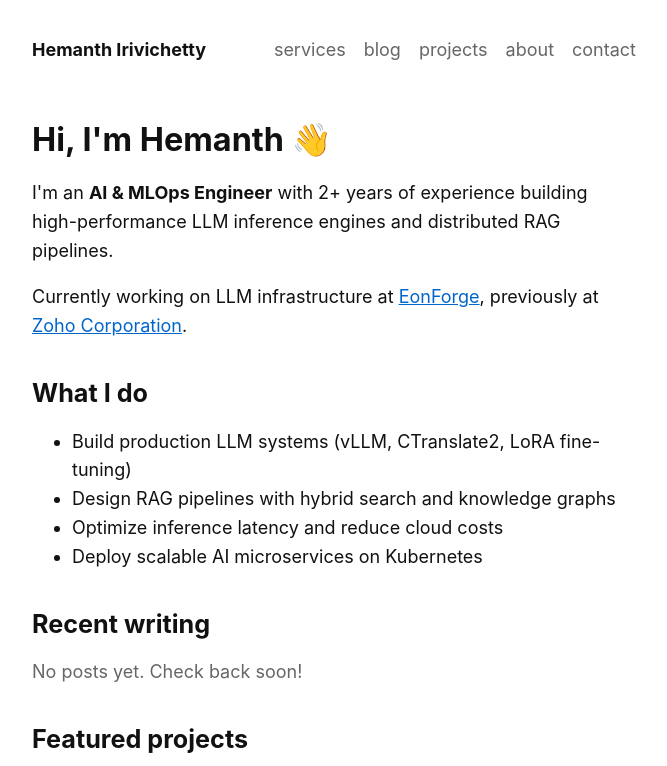
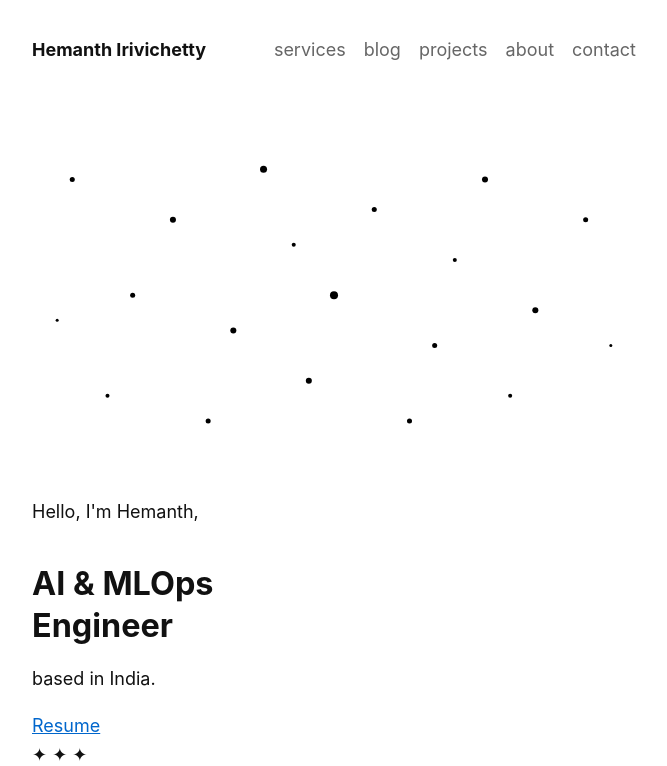
Before and after one commit to Hemanth-stack/portfolio-minimal, a FastAPI app: page / in a window 1280 px wide. Shown: the top 766 px of the page, without its empty margins (306-973 px from the left). Run offline with FastAPI, Linux system fonts and the light colour scheme; data comes from the database, SQL or seed files in the repository; data that the repository does not hold is empty; some libraries are stand-ins or nearby versions.

Commit message:
fix: show hero section content to all visitors, not just admins

```diff
--- a/app/templates/index.html
+++ b/app/templates/index.html
@@ -5,6 +5,90 @@
 
 {% block content %}
 {# Hero Section #}
+<section class="hero">
+    {# Neural Network SVG Background #}
+    <svg class="nn-bg" aria-hidden="true" role="presentation" viewBox="0 0 1200 700" preserveAspectRatio="xMidYMid slice">
+        {# Connection lines #}
+        <line class="nn-line nn-line-1" x1="80" y1="120" x2="280" y2="200"/>
+        <line class="nn-line nn-line-2" x1="280" y1="200" x2="460" y2="100"/>
+        <line class="nn-line nn-line-3" x1="460" y1="100" x2="680" y2="180"/>
+        <line class="nn-line nn-line-4" x1="680" y1="180" x2="900" y2="120"/>
+        <line class="nn-line nn-line-1" x1="900" y1="120" x2="1100" y2="200"/>
+        <line class="nn-line nn-line-3" x1="80" y1="120" x2="200" y2="350"/>
+        <line class="nn-line nn-line-2" x1="200" y1="350" x2="400" y2="420"/>
+        <line class="nn-line nn-line-1" x1="400" y1="420" x2="600" y2="350"/>
+        <line class="nn-line nn-line-3" x1="600" y1="350" x2="800" y2="450"/>
+        <line class="nn-line nn-line-2" x1="800" y1="450" x2="1000" y2="380"/>
+        <line class="nn-line nn-line-1" x1="1000" y1="380" x2="1100" y2="200"/>
+        <line class="nn-line nn-line-3" x1="150" y1="550" x2="350" y2="600"/>
+        <line class="nn-line nn-line-2" x1="350" y1="600" x2="550" y2="520"/>
+        <line class="nn-line nn-line-1" x1="550" y1="520" x2="750" y2="600"/>
+        <line class="nn-line nn-line-3" x1="750" y1="600" x2="950" y2="550"/>
+        <line class="nn-line nn-line-2" x1="280" y1="200" x2="200" y2="350"/>
+        <line class="nn-line nn-line-1" x1="460" y1="100" x2="400" y2="420"/>
+        <line class="nn-line nn-line-3" x1="680" y1="180" x2="600" y2="350"/>
+        <line class="nn-line nn-line-2" x1="900" y1="120" x2="1000" y2="380"/>
+        <line class="nn-line nn-line-1" x1="200" y1="350" x2="350" y2="600"/>
+        <line class="nn-line nn-line-3" x1="400" y1="420" x2="550" y2="520"/>
+        <line class="nn-line nn-line-2" x1="600" y1="350" x2="750" y2="600"/>
+        <line class="nn-line nn-line-1" x1="800" y1="450" x2="950" y2="550"/>
+        <line class="nn-line nn-line-3" x1="680" y1="180" x2="800" y2="450"/>
+        <line class="nn-line nn-line-2" x1="460" y1="100" x2="550" y2="520"/>
+        <line class="nn-line nn-line-1" x1="280" y1="200" x2="400" y2="420"/>
+        <line class="nn-line nn-line-3" x1="1100" y1="200" x2="950" y2="550"/>
+        <line class="nn-line nn-line-2" x1="80" y1="120" x2="150" y2="550"/>
+
+        {# Nodes — Layer 1 (top) #}
+        <circle class="nn-node nn-float-1" cx="80" cy="120" r="5"/>
+        <circle class="nn-node nn-float-2" cx="280" cy="200" r="6"/>
+        <circle class="nn-node nn-accent nn-float-3" cx="460" cy="100" r="7"/>
+        <circle class="nn-node nn-float-1" cx="680" cy="180" r="5"/>
+        <circle class="nn-node nn-float-2" cx="900" cy="120" r="6"/>
+        <circle class="nn-node nn-float-3" cx="1100" cy="200" r="5"/>
+
+        {# Nodes — Layer 2 (middle) #}
+        <circle class="nn-node nn-float-2 nn-hide-mobile" cx="200" cy="350" r="5"/>
+        <circle class="nn-node nn-float-3" cx="400" cy="420" r="6"/>
+        <circle class="nn-node nn-accent nn-float-1" cx="600" cy="350" r="8"/>
+        <circle class="nn-node nn-float-2" cx="800" cy="450" r="5"/>
+        <circle class="nn-node nn-float-3 nn-hide-mobile" cx="1000" cy="380" r="6"/>
+
+        {# Nodes — Layer 3 (bottom) #}
+        <circle class="nn-node nn-float-3 nn-hide-mobile" cx="150" cy="550" r="4"/>
+        <circle class="nn-node nn-float-1 nn-hide-mobile" cx="350" cy="600" r="5"/>
+        <circle class="nn-node nn-accent nn-float-2 nn-hide-mobile" cx="550" cy="520" r="6"/>
+        <circle class="nn-node nn-float-3 nn-hide-mobile" cx="750" cy="600" r="5"/>
+        <circle class="nn-node nn-float-1 nn-hide-mobile" cx="950" cy="550" r="4"/>
+
+        {# Extra scattered nodes #}
+        <circle class="nn-node nn-float-2 nn-hide-mobile" cx="50" cy="400" r="3"/>
+        <circle class="nn-node nn-float-1 nn-hide-mobile" cx="1150" cy="450" r="3"/>
+        <circle class="nn-node nn-float-3" cx="520" cy="250" r="4"/>
+        <circle class="nn-node nn-float-2" cx="840" cy="280" r="4"/>
+    </svg>
+
+    <div class="hero-text">
+        <p class="hero-greeting">Hello, I'm Hemanth,</p>
+        <h1 class="hero-title">AI &amp; MLOps<br>Engineer</h1>
+        <p class="hero-subtitle">based in India.</p>
+        <a href="/resume" class="btn-outline">Resume</a>
+    </div>
+    <div class="hero-image">
+        <div class="hero-photo-wrapper">
+            <div class="hero-decorations">
+                <span class="deco-plus">✦</span>
+                <span class="deco-plus deco-plus-2">✦</span>
+                <span class="deco-plus deco-plus-3">✦</span>
+            </div>
+            <img src="/static/profile.jpg?v=1" alt="Hemanth Irivichetty" class="hero-photo">
+            <div class="hero-lines">
+                <span></span><span></span><span></span><span></span><span></span>
+            </div>
+        </div>
+    </div>
+</section>
+
+{# Editable Hero Content (visible to all visitors) #}
 {% if sections.hero %}
 <div class="editable-section"
      data-section-id="{{ sections.hero.section.id }}"
@@ -23,6 +107,7 @@
 
 {# What I Do Section #}
 {% if sections.what_i_do %}
+<section class="section-what-i-do reveal-on-scroll">
     <div class="editable-section"
          data-section-id="{{ sections.what_i_do.section.id }}"
          data-page="home"
@@ -36,10 +121,12 @@
             {{ sections.what_i_do.html | safe }}
         </div>
     </div>
+</section>
 {% endif %}
 
-{# Recent Writing - Auto-generated #}
-<h2>Recent writing</h2>
+{# Recent Writing #}
+<section class="section-recent reveal-on-scroll">
+    <h2>Recent Writing</h2>
     {% if recent_posts %}
     <ul class="post-list">
         {% for post in recent_posts[:3] %}
@@ -49,14 +136,17 @@
         </li>
         {% endfor %}
     </ul>
-<p><a href="/blog">View all posts →</a></p>
+    <p><a href="/blog" class="link-arrow">View all posts →</a></p>
     {% else %}
     <p class="muted">No posts yet. Check back soon!</p>
     {% endif %}
+</section>
 
-{# Featured Projects - Auto-generated #}
-<h2>Featured projects</h2>
+{# Featured Projects #}
+<section class="section-projects reveal-on-scroll">
+    <h2>Featured Projects</h2>
     {% if featured_projects %}
+    <div class="projects-grid">
         {% for project in featured_projects[:2] %}
         <div class="project-card">
             <h3 class="project-title"><a href="/projects/{{ project.slug }}">{{ project.title }}</a></h3>
@@ -64,13 +154,16 @@
             {% if project.metrics %}<p class="metric">{{ project.metrics }}</p>{% endif %}
         </div>
         {% endfor %}
-<p><a href="/projects">View all projects →</a></p>
+    </div>
+    <p><a href="/projects" class="link-arrow">View all projects →</a></p>
     {% else %}
     <p class="muted">Projects coming soon!</p>
     {% endif %}
+</section>
 
 {# CTA Section #}
 {% if sections.cta %}
+<section class="section-cta reveal-on-scroll">
     <div class="editable-section"
          data-section-id="{{ sections.cta.section.id }}"
          data-page="home"
@@ -84,6 +177,7 @@
             {{ sections.cta.html | safe }}
         </div>
     </div>
+</section>
 {% endif %}
 
 {# Admin: Add new section button #}
```
Lines whose indentation alone changed are shown as unchanged.
